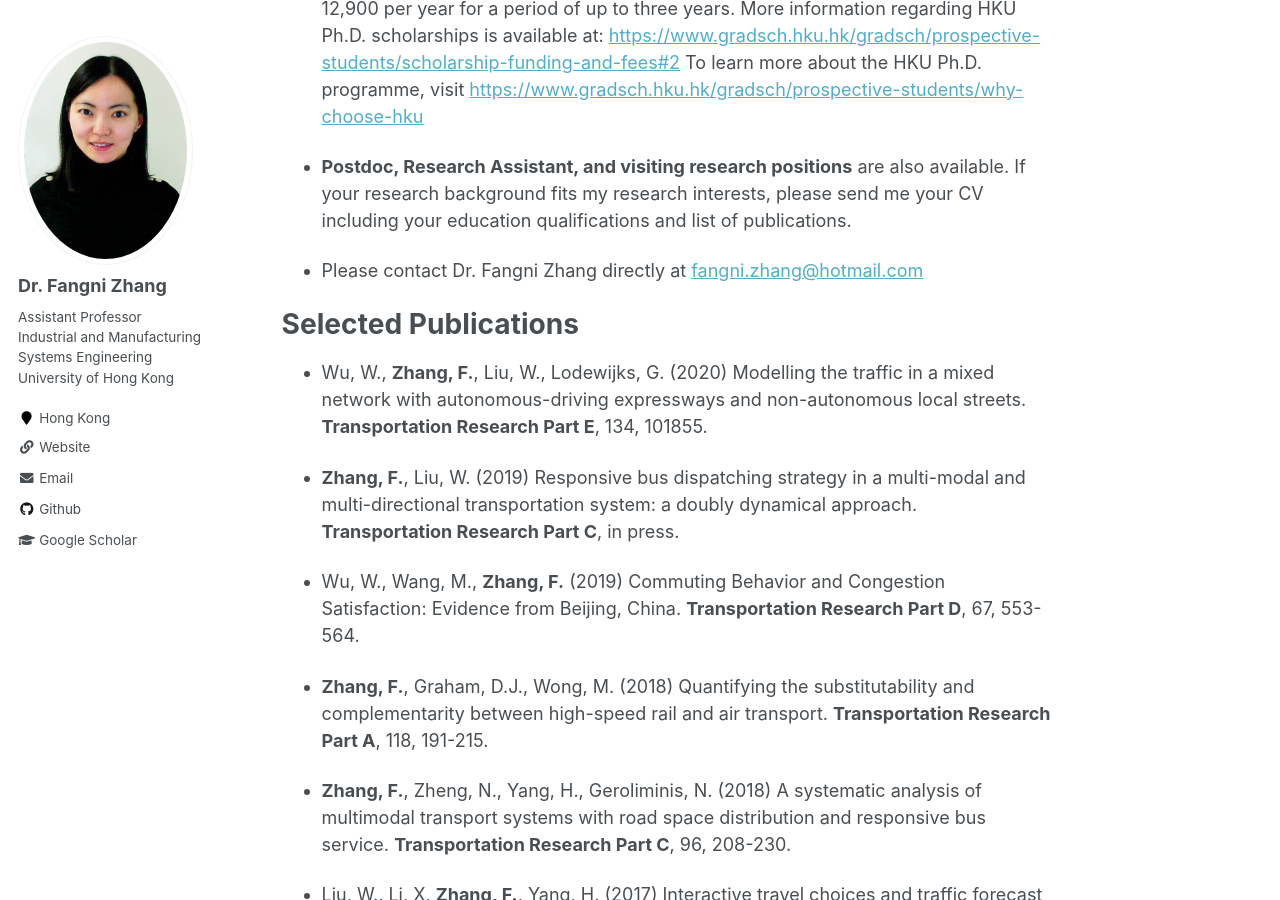
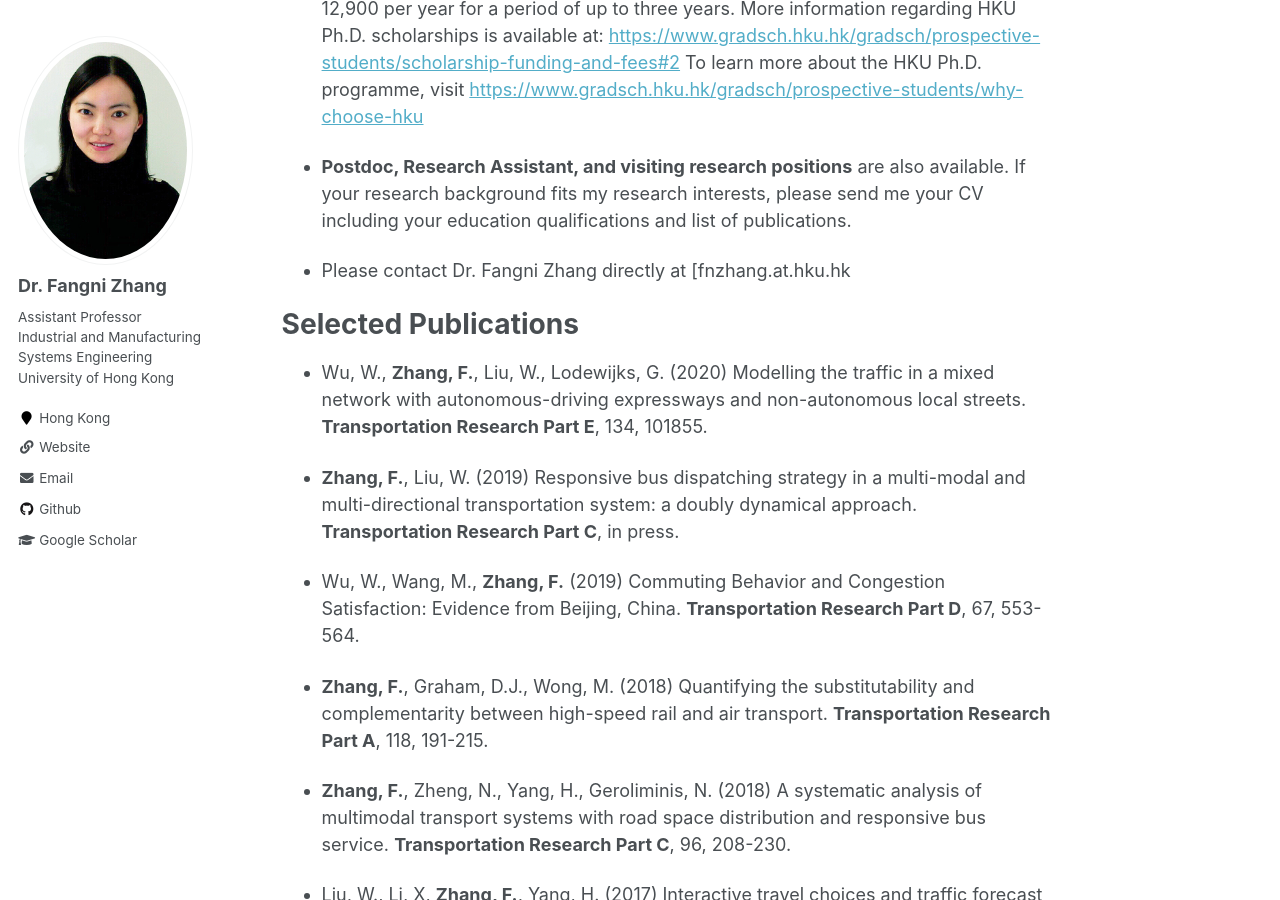
Before and after one commit to fangnizhang/fangnizhang.github.io, a Jekyll site: the page built from _pages/about.md, in a window 1280 px wide and 900 px high, scrolled down 1099 px. Built offline with Jekyll 4.4.1, drawn with Linux system fonts in a browser that asks for light colours.

Commit message:
Update about.md

```diff
--- a/_pages/about.md
+++ b/_pages/about.md
@@ -27,7 +27,7 @@ To learn more about the HKU Ph.D. programme, visit [https://www.gradsch.hku.hk/g
 
 - **Postdoc, Research Assistant, and visiting research positions** are also available. If your research background fits my research interests, please send me your CV including your education qualifications and list of publications.
 
-- Please contact Dr. Fangni Zhang directly at [fangni.zhang@hotmail.com](fangni.zhang@hotmail.com)
+- Please contact Dr. Fangni Zhang directly at [fnzhang.at.hku.hk
 
 Selected Publications
 ======
```
